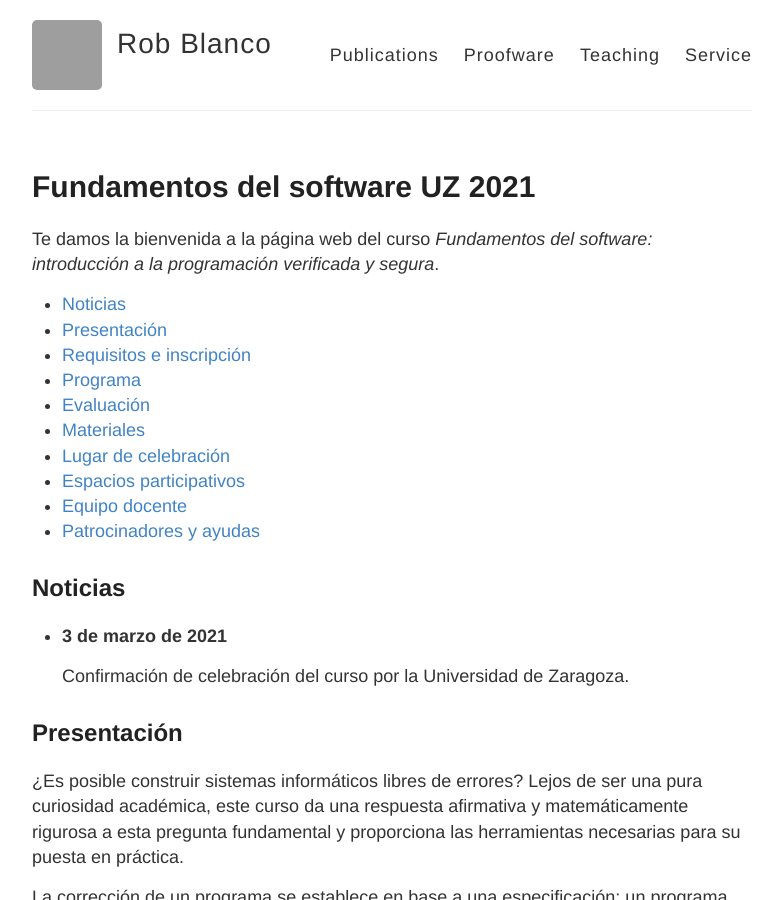
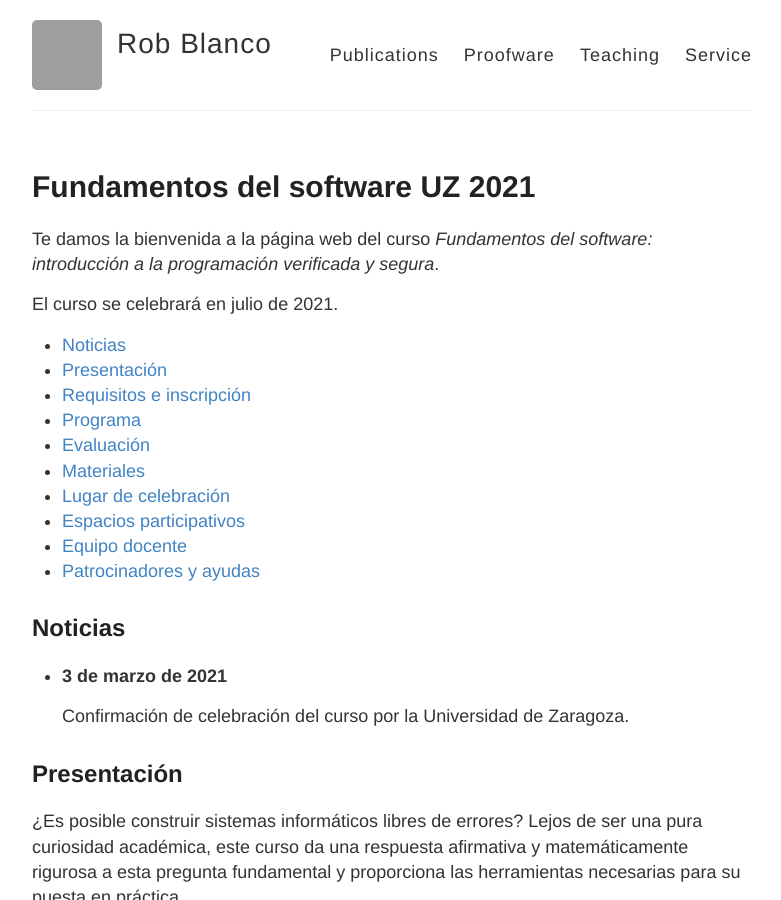
Before and after one commit to robblanco/robblanco.github.io, a Jekyll site: the page built from unizar2021.md, in a window 1280 px wide and 900 px high. Shown: the whole window, without its empty margins (248-1029 px from the left). Built offline with Jekyll 4.4.1, drawn with Linux system fonts in a browser that asks for light colours; grey boxes are pictures that could not be loaded.

Commit message:
Add first dates

```diff
--- a/unizar2021.md
+++ b/unizar2021.md
@@ -6,6 +6,8 @@ permalink: /teaching/unizar2021/
 
 Te damos la bienvenida a la página web del curso *Fundamentos del software:
 introducción a la programación verificada y segura*.
+
+El curso se celebrará en julio de 2021.
 
 * auto-gen TOC:
 {:toc}
```
